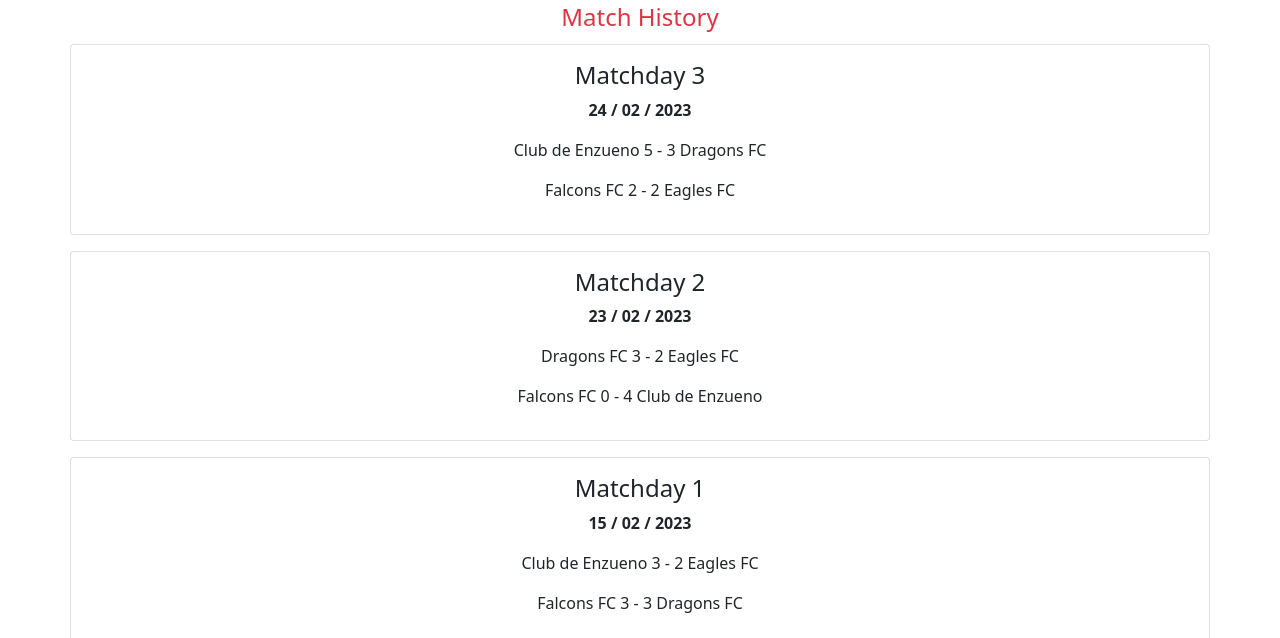
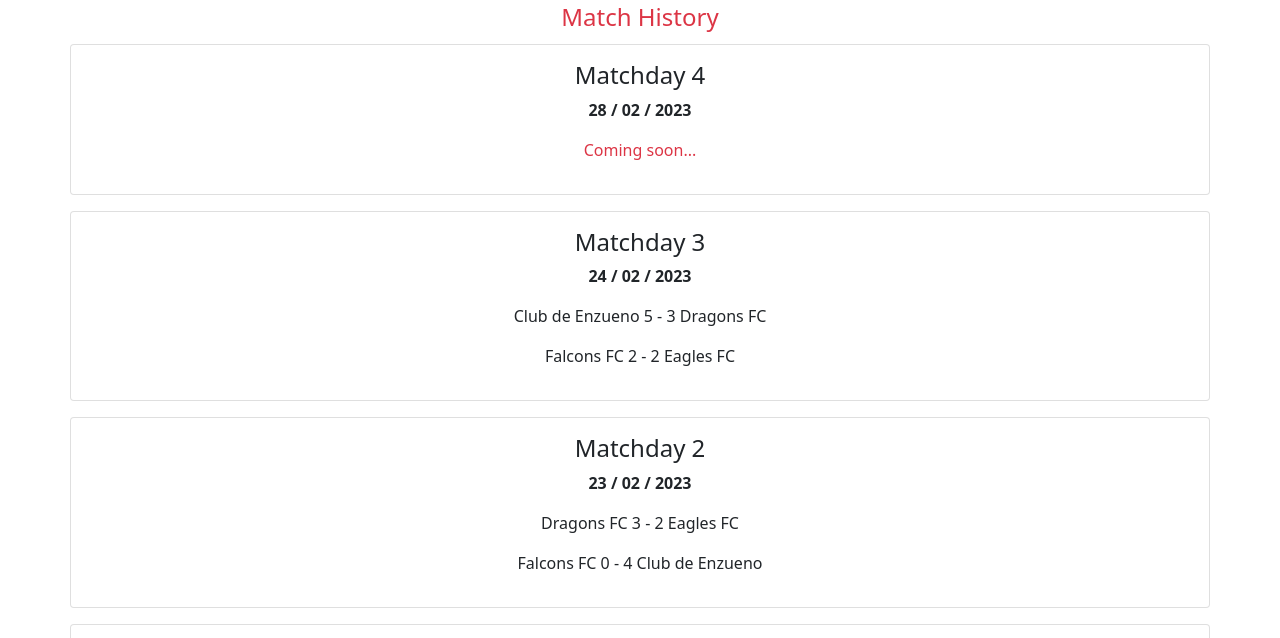
Before and after one commit to shabithkms/npl, a plain HTML site: page history.html in a window 1280 px wide. Shown: the part 117-755 px from the top of the page. Drawn offline with nearby package versions, Linux system fonts and the light colour scheme.

Commit message:
matchday 4 init

```diff
--- a/history.html
+++ b/history.html
@@ -62,6 +62,21 @@
         <div class="card col-12 my-2">
           <div class="card-body text-center">
             <div class="card-title fw-bold">
+              <h4>Matchday 4</h4>
+              <p>28 / 02 / 2023</p>
+            </div>
+            <div>
+              <!-- <p>Club de Enzueno 5 - 3 Dragons FC</p>
+              <p>Falcons FC 2 - 2 Eagles FC</p> -->
+              <p class="text-danger">Coming soon...</p>
+            </div>
+          </div>
+        </div>
+      </div>
+      <div class="row d-flex justify-content-between">
+        <div class="card col-12 my-2">
+          <div class="card-body text-center">
+            <div class="card-title fw-bold">
               <h4>Matchday 3</h4>
               <p>24 / 02 / 2023</p>
             </div>
```
